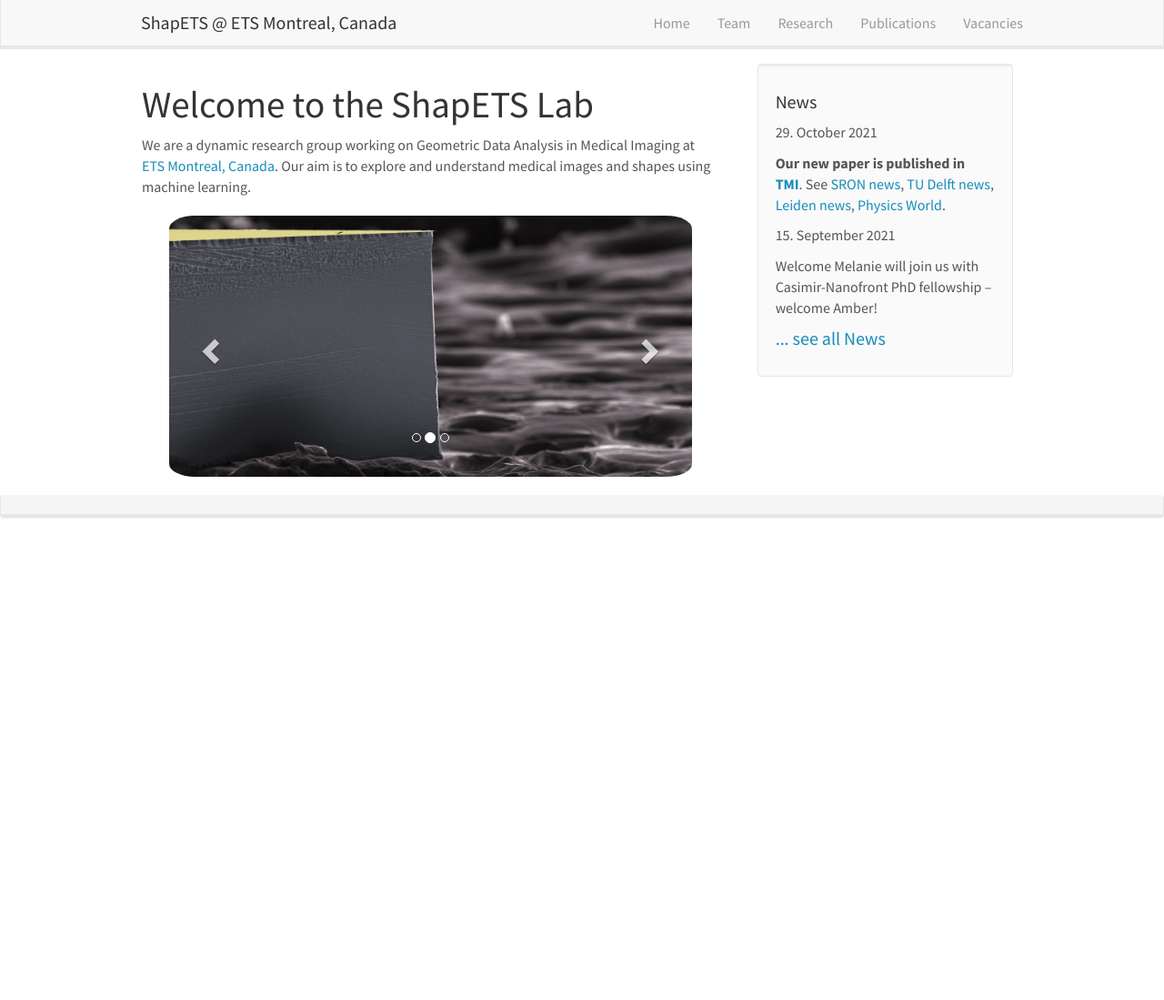
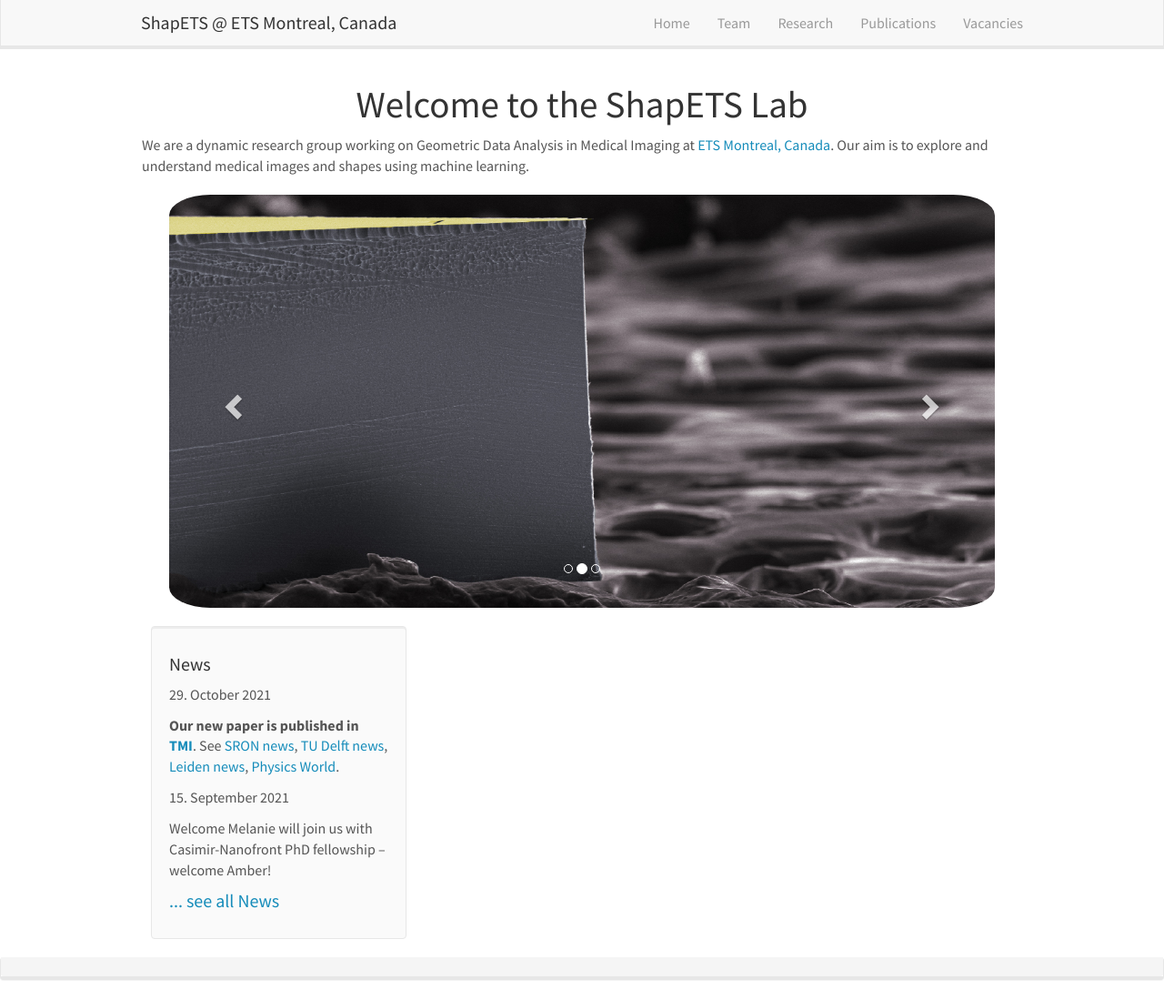
Before and after one commit to kharitz/shapets_website, a Jekyll site: the page built from _pages/home.md, in a window 1280 px wide and 1099 px high. Shown: the whole window at 91% size. Built offline with Jekyll 4.4.1, drawn with Linux system fonts in a browser that asks for light colours; nearby versions of some CDN libraries.

Commit message:
Update homelay.html

```diff
--- a/_layouts/homelay.html
+++ b/_layouts/homelay.html
@@ -1,12 +1,14 @@
 ---
 layout: default
 ---
+<div row>
+	  <div id="homeid" class="col-sm-12">
+		<center><h1>Welcome to the ShapETS Lab</h1></center>
 
-  <div id="homeid" class="col-sm-8">
-        <h1>Welcome to the ShapETS Lab</h1>
+		{{ content }}
+	  </div>
 
-	{{ content }}
-  </div>
-  <div id="newsid" class="col-sm-4" >
+</div>
+<div id="newsid" class="col-sm-4" >
 	{% include news.html %}
-  </div>
+</div>
```
